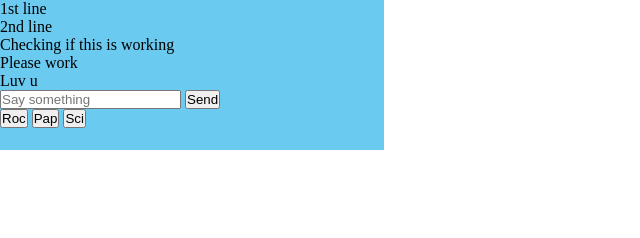
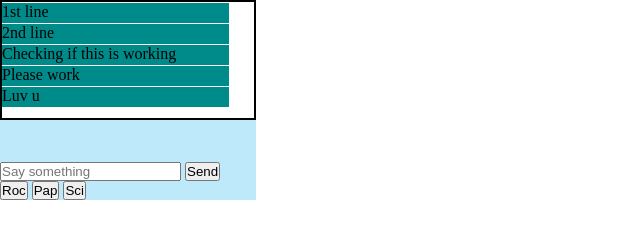
Before and after one commit to MarcoPhanVu/JunctionX_Hanoi_2021-The_Predators, a plain HTML site: page index.html in a window 1280 px wide. Shown: the whole page, without its empty margins (0-640 px from the left). Drawn offline with nearby package versions, Linux system fonts and the light colour scheme; no server answers.

Commit message:
14h left, still no progress

```diff
--- a/CSS/RPS_Demo.css
+++ b/CSS/RPS_Demo.css
@@ -5,11 +5,35 @@
 }
 
 .container {
-    background-color: rgb(106, 202, 240);
-    height: 150px;
-    width: 30%;
+    position: relative;
+    background-color: rgb(190, 233, 250);
+    height: 200px;
+    width: 20%;
+    min-width: 200px;
+}
+
+.container ul {
+    position: absolute;
+    border: solid 2px black;
+    background-color: rgb(255, 255, 255);
+    width: 100%;
+    min-width: 200px;
+    height: 60%;
+    justify-content: center;
+    overflow: hidden;
 }
 
 .container ul li {
     list-style-type: none;
+    margin-top: 1px;
+    background-color: darkcyan;
+    width: 90%;
+    height: 1.25em;
+
 }
+
+#inputSection {
+    position: absolute;
+    display: inline-block;
+    bottom: 0;
+}
--- a/JS/client.js
+++ b/JS/client.js
@@ -1,5 +1,6 @@
+const sock = io();
+
 const evC = document.querySelector('#eventsContainer');
-
 
 
 const printEvent = (txt) => {
@@ -12,5 +13,5 @@ printEvent('Checking if this is working');
 printEvent('Please work');
 printEvent('Luv u');
 
-const sock = io();
-sock.on('message', printEvent)
+
+sock.on('message', printEvent);
```
